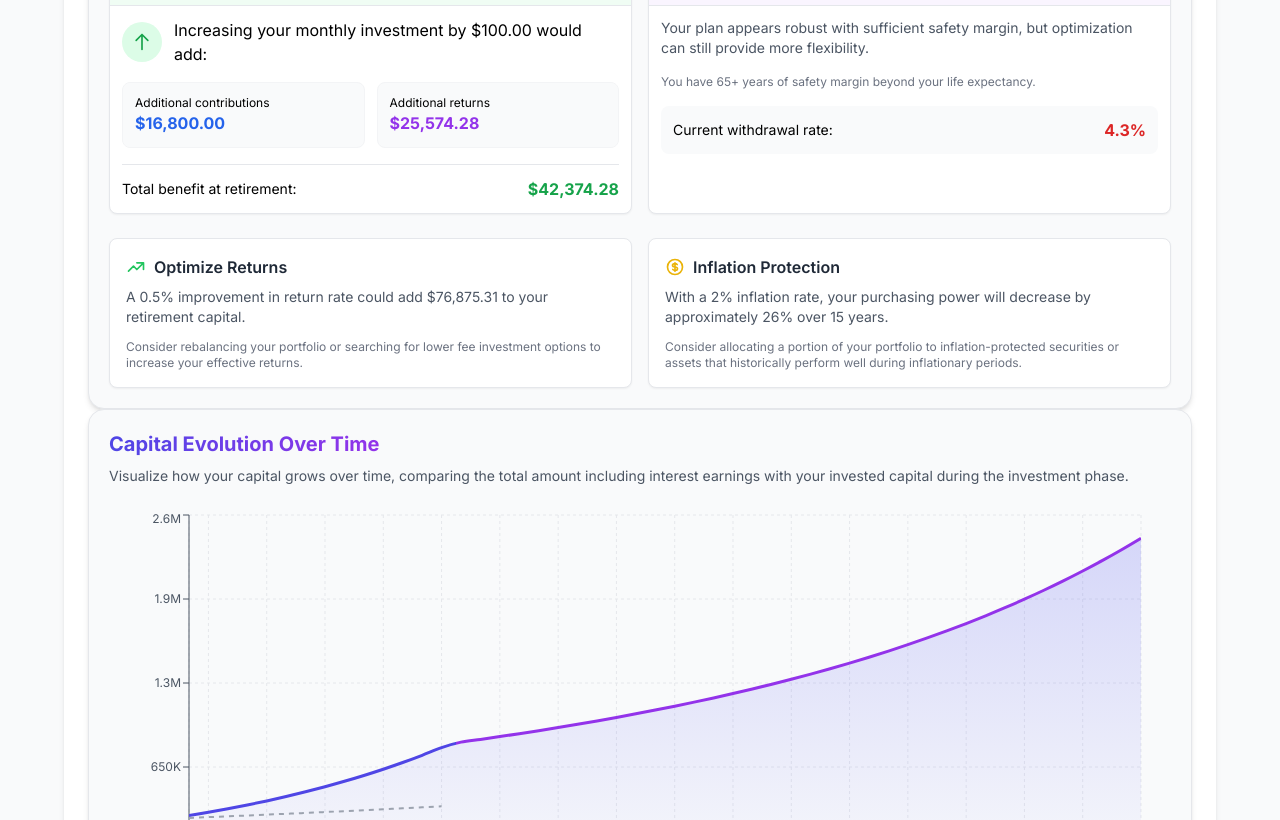
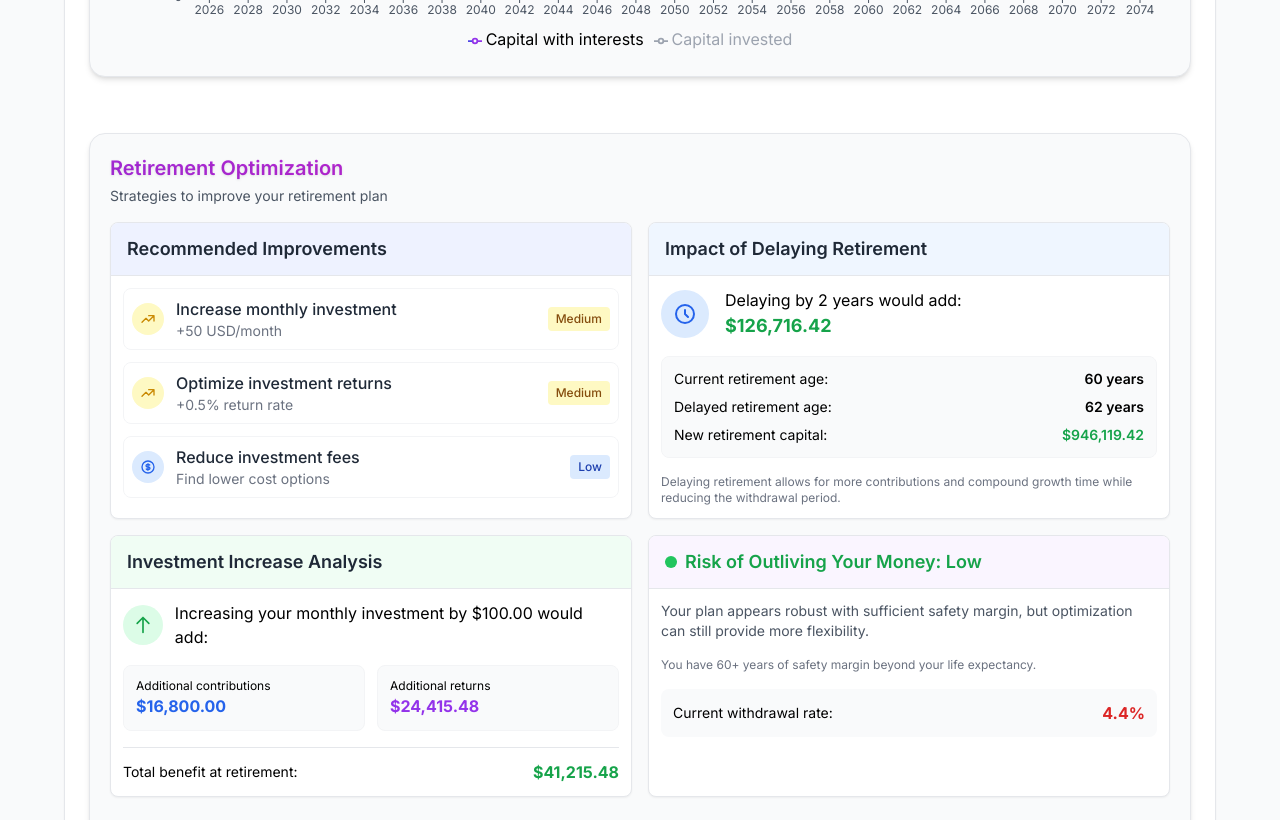
Before and after one commit to eriiiic/Retirement, a React (Create React App) app: page / in a window 1280 px wide. Shown: the part 1980-2800 px from the top of the page. Built offline with nearby package versions, Linux system fonts and the light colour scheme.

Commit message:
fix(chart): add missing props to CapitalEvolutionChart

```diff
--- a/src/components/RetirementSimulator.tsx
+++ b/src/components/RetirementSimulator.tsx
@@ -1,10 +1,10 @@
-import { useState, useEffect, useMemo, useCallback, useRef } from 'react';
+import { useState, useEffect, useMemo, useCallback } from 'react';
 import { SimulatorParams, Statistics, GraphDataPoint } from './retirement/types';
 import ParametersSection from './retirement/ParametersSection';
 import ResultsSummary from './retirement/ResultsSummary';
 import Analyses from './retirement/Analyses';
+import ScheduleDetails from './retirement/ScheduleDetails';
 import CapitalEvolutionChart from './retirement/CapitalEvolutionChart';
-import ScheduleDetails from './retirement/ScheduleDetails';
 import Footer from './common/Footer';
 import {
   calculateFutureValue,
@@ -13,8 +13,7 @@ import {
   calculateInflationAdjustedValue,
   calculateRateBasedWithdrawal
 } from '../utils/financialCalculations';
-import { generateRetirementReport } from '../utils/pdfGenerator';
-import { generateModernRetirementReport } from '../utils/modernPdfGenerator';
+import { colors, components, typography, spacing, cx } from '../styles/styleGuide';
 
 const RetirementSimulator = () => {
   // Initialize simulator parameters
@@ -36,8 +35,8 @@ const RetirementSimulator = () => {
   // State for chart data
   const [graphData, setGraphData] = useState<GraphDataPoint[]>([]);
 
-  // Create a ref for the chart component to use in PDF generation
-  const chartRef = useRef<HTMLDivElement>(null);
+  // Memoize currentYear to avoid multiple Date instantiations
+  const currentYear = useMemo(() => new Date().getFullYear(), []);
 
   // Format numbers for display based on currency
   const formatAmount = useCallback((amount: number): string => {
@@ -50,9 +49,8 @@ const RetirementSimulator = () => {
 
   // Timeline calculations
   const getBirthYear = useCallback((): number => {
-    const currentYear = new Date().getFullYear();
     return currentYear - params.currentAge;
-  }, [params.currentAge]);
+  }, [currentYear, params.currentAge]);
 
   const isRetirementInputAnAge = useCallback((): boolean => {
     const input = Number(params.retirementInput);
@@ -62,40 +60,64 @@ const RetirementSimulator = () => {
 
   const getRetirementYear = useCallback((): number => {
     if (isRetirementInputAnAge()) {
-      return new Date().getFullYear() + (Number(params.retirementInput) - params.currentAge);
+      return currentYear + (Number(params.retirementInput) - params.currentAge);
     } else {
       return Number(params.retirementInput);
     }
-  }, [isRetirementInputAnAge, params.retirementInput, params.currentAge]);
+  }, [currentYear, isRetirementInputAnAge, params.retirementInput, params.currentAge]);
+
+  // Memoize common rate calculations
+  const monthlyReturn = useMemo(() => {
+    return Math.pow(1 + params.annualReturnRate / 100, 1/12) - 1;
+  }, [params.annualReturnRate]);
+
+  const monthlyInflation = useMemo(() => {
+    return Math.pow(1 + params.inflation / 100, 1/12) - 1;
+  }, [params.inflation]);
+
+  // Utility to check capital exhaustion
+  const isCapitalExhausted = useCallback((dataPoints: GraphDataPoint[]): boolean => {
+    return dataPoints.length > 0 && dataPoints[dataPoints.length - 1].capital <= 0;
+  }, []);
+
+  // Utility to get pre-retirement investment amount
+  const getPreRetirementData = useCallback((calculatedRetirementStartYear: number): number => {
+    const preRetirementYearData = graphData.find(item => item.year === calculatedRetirementStartYear - 1);
+    return preRetirementYearData?.finalMonthlyInvestment || params.monthlyInvestment;
+  }, [graphData, params.monthlyInvestment]);
 
   // Refactor calculateSimulation into smaller functions
-  const calculateCapitalAtRetirement = (retirementStartIndex: number, annualRate: number, inflation: number): number => {
-    // Use the financial calculation utility for more accurate results
-    // For consistent results with the main simulation, we use the same method
-    // without applying any special logic
+  const calculateCapitalAtRetirement = useCallback((retirementStartIndex: number): number => {
     return calculateFutureValue(
       params.initialCapital,
-      annualRate,
+      params.annualReturnRate,
       retirementStartIndex,
       params.monthlyInvestment,
       params.compoundFrequency
     );
-  };
+  }, [
+    params.initialCapital,
+    params.annualReturnRate,
+    params.monthlyInvestment,
+    params.compoundFrequency
+  ]);
 
-  const calculateWithdrawal = (capitalAtRetirement: number, retirementDuration: number, annualRate: number, inflation: number): number => {
-    // Use the financial calculation utility for more accurate results
+  const calculateWithdrawal = useCallback((capitalAtRetirement: number, retirementDuration: number): number => {
     return calculateWithdrawalAmount(
       capitalAtRetirement,
-      annualRate,
+      params.annualReturnRate,
       retirementDuration,
-      inflation,
+      params.inflation,
       params.compoundFrequency
     );
-  };
+  }, [
+    params.annualReturnRate,
+    params.inflation,
+    params.compoundFrequency
+  ]);
 
   // Calculate simulation data
   const calculateSimulation = useCallback(() => {
-    const currentYear = new Date().getFullYear();
     const birthYear = getBirthYear();
     const calculatedRetirementStartYear = getRetirementYear();
     const targetMaxAge = params.withdrawalMode === "age" ? params.maxAge : 95;
@@ -106,15 +128,8 @@ const RetirementSimulator = () => {
 
     const data: GraphDataPoint[] = [];
 
-    // Constant rate calculations - convert annual rates to monthly or keep annual based on compoundFrequency
-    const monthlyReturn = params.compoundFrequency === 'monthly'
-      ? (Math.pow(1 + params.annualReturnRate / 100, 1/12) - 1)
-      : (params.annualReturnRate / 100) / 12; // Simple division for annual compounding
-
-    const monthlyInflation = (Math.pow(1 + params.inflation / 100, 1/12) - 1);
-
     // Calculate capital at retirement using financial utility with compound frequency
-    let capitalAtRetirement = calculateCapitalAtRetirement(retirementStartIndex, params.annualReturnRate, params.inflation);
+    let capitalAtRetirement = calculateCapitalAtRetirement(retirementStartIndex);
 
     // Main simulation
     let capital = params.initialCapital;
@@ -124,12 +139,11 @@ const RetirementSimulator = () => {
     let totalWithdrawn = 0;
     let isCapitalDepleted = false;
 
-    // Define currentMonthlyWithdrawal using financial utility with compound frequency
+    // Define currentMonthlyWithdrawal
     let currentMonthlyWithdrawal;
     if (params.withdrawalMode === "age") {
-      currentMonthlyWithdrawal = calculateWithdrawalAmount(capitalAtRetirement, params.annualReturnRate, retirementDuration, params.inflation, params.compoundFrequency);
+      currentMonthlyWithdrawal = calculateWithdrawal(capitalAtRetirement, retirementDuration);
     } else if (params.withdrawalMode === "rate" && params.withdrawalRate) {
-      // Calculate monthly withdrawal based on rate (annual rate / 12 months)
       currentMonthlyWithdrawal = calculateRateBasedWithdrawal(capitalAtRetirement, params.withdrawalRate);
     } else {
       currentMonthlyWithdrawal = params.monthlyRetirementWithdrawal;
@@ -166,10 +180,6 @@ const RetirementSimulator = () => {
       // Handle transition to retirement year
       const isTransitionYear = simulatedYear === calculatedRetirementStartYear;
 
-      // Remove the special transition year capital setting logic entirely
-      // This lets the normal simulation loop handle the transition year naturally
-      // without any artificial adjustments to capital
-
       let capitalAtStart = capital;
       let annualInvestment = 0;
       let annualWithdrawal = 0;
@@ -193,27 +203,13 @@ const RetirementSimulator = () => {
 
           // For transition year, gradually shift from investment to withdrawal
           if (isTransitionYear) {
-            // Default to mid-year (month 6) if we don't have specific birthday information
-            // This creates a smoother transition by having half the year in investment phase
-            // and half the year in retirement phase
-            const retirementMonth = 6;
-
-            if (month < retirementMonth) {
-              // Still in investment phase for these months
-              capital += currentMonthlyInvestment;
-              annualInvestment += currentMonthlyInvestment;
-              totalInvested += currentMonthlyInvestment;
-            } else {
-              // Switched to retirement phase
             // If using rate-based withdrawal, recalculate the monthly amount at the beginning of each month
             if (params.withdrawalMode === "rate" && params.withdrawalRate && month === 0) {
-                // Recalculate monthly withdrawal based on current capital
               currentMonthlyWithdrawal = calculateRateBasedWithdrawal(capital, params.withdrawalRate);
             }
             capital -= currentMonthlyWithdrawal;
             annualWithdrawal += currentMonthlyWithdrawal;
             totalWithdrawn += currentMonthlyWithdrawal;
-            }
           } else if (!inRetirementPhase) {
             // Regular investment phase
             capital += currentMonthlyInvestment;
@@ -223,7 +219,6 @@ const RetirementSimulator = () => {
             // Regular retirement phase
             // If using rate-based withdrawal, recalculate the monthly amount at the beginning of each month
             if (params.withdrawalMode === "rate" && params.withdrawalRate && month === 0) {
-              // Recalculate monthly withdrawal based on current capital
               currentMonthlyWithdrawal = calculateRateBasedWithdrawal(capital, params.withdrawalRate);
             }
             capital -= currentMonthlyWithdrawal;
@@ -248,21 +243,18 @@ const RetirementSimulator = () => {
             annualInvestment = yearlyInvestment;
             totalInvested += yearlyInvestment;
           } else if (isTransitionYear) {
-            // Transition year - half investment, half withdrawal
-            // For smooth transition, apply the exact same logic every time
-            const halfYearInvestment = currentMonthlyInvestment * 6;
-            const halfYearWithdrawal = currentMonthlyWithdrawal * 6;
-            capital += halfYearInvestment;
-            capital -= halfYearWithdrawal;
-            annualInvestment = halfYearInvestment;
-            annualWithdrawal = halfYearWithdrawal;
-            totalInvested += halfYearInvestment;
-            totalWithdrawn += halfYearWithdrawal;
+            // Transition year - now treat as full retirement year
+            if (params.withdrawalMode === "rate" && params.withdrawalRate) {
+              currentMonthlyWithdrawal = calculateRateBasedWithdrawal(capital, params.withdrawalRate);
+            }
+            const yearlyWithdrawal = currentMonthlyWithdrawal * 12;
+            capital -= yearlyWithdrawal;
+            annualInvestment = 0;
+            annualWithdrawal = yearlyWithdrawal;
+            totalWithdrawn += yearlyWithdrawal;
           } else {
             // Retirement phase - annual withdrawal
-            // If using rate-based withdrawal, recalculate the withdrawal amount annually
             if (params.withdrawalMode === "rate" && params.withdrawalRate) {
-              // Recalculate monthly withdrawal based on current capital
               currentMonthlyWithdrawal = calculateRateBasedWithdrawal(capital, params.withdrawalRate);
             }
             const yearlyWithdrawal = currentMonthlyWithdrawal * 12;
@@ -326,17 +318,17 @@ const RetirementSimulator = () => {
     params.withdrawalMode === "amount" ? params.monthlyRetirementWithdrawal : null,
     params.withdrawalMode === "age" ? params.maxAge : null,
     params.withdrawalMode === "rate" ? params.withdrawalRate : null,
-    params.retirementInput,
     params.compoundFrequency,
+    currentYear,
     getBirthYear,
     getRetirementYear,
-    isRetirementInputAnAge,
+    calculateCapitalAtRetirement,
+    calculateWithdrawal,
+    monthlyReturn
   ]);
 
   // Use memoization for simulation data
-  const calculatedData = useMemo(() => {
-    return calculateSimulation();
-  }, [calculateSimulation]);
+  const calculatedData = useMemo(() => calculateSimulation(), [calculateSimulation]);
 
   // Update graph data when calculation changes
   useEffect(() => {
@@ -345,7 +337,6 @@ const RetirementSimulator = () => {
 
   // Calculate inflation-adjusted investment
   const calculateInflationAdjustedInvestment = useCallback((years: number): number => {
-    // Use the financial calculation utility for more accurate results
     return calculateInflationAdjustedValue(
       params.monthlyInvestment,
       params.inflation,
@@ -355,7 +346,6 @@ const RetirementSimulator = () => {
 
   // Calculate inflation-adjusted capital
   const calculateInflationAdjustedCapital = useCallback((capital: number, years: number): number => {
-    // Use the financial calculation utility for more accurate results
     return calculateInflationAdjustedValue(
       capital,
       params.inflation,
@@ -372,20 +362,20 @@ const RetirementSimulator = () => {
     const retirementDuration = lifeExpectancy - retirementStartAge;
 
     const finalCapital = graphData.length > 0 ? graphData[graphData.length - 1].capital : 0;
-    const isCapitalExhausted = graphData.length > 0 && graphData[graphData.length - 1].capital <= 0;
+    const capitalExhausted = isCapitalExhausted(graphData);
 
     // Find the first year when capital reaches zero (if it does)
-    const firstExhaustionPoint = isCapitalExhausted
+    const firstExhaustionPoint = capitalExhausted
       ? graphData.find(point => point.capital <= 0)
       : null;
-    const exhaustionYear = isCapitalExhausted && firstExhaustionPoint
+    const exhaustionYear = capitalExhausted && firstExhaustionPoint
       ? firstExhaustionPoint.year
       : "Not exhausted";
-    const exhaustionAge = isCapitalExhausted && firstExhaustionPoint
+    const exhaustionAge = capitalExhausted && firstExhaustionPoint
       ? firstExhaustionPoint.age
       : retirementStartAge;
 
-    const totalInvestedAmount = params.initialCapital + (params.monthlyInvestment * 12 * (calculatedRetirementStartYear - new Date().getFullYear()));
+    const totalInvestedAmount = params.initialCapital + (params.monthlyInvestment * 12 * (calculatedRetirementStartYear - currentYear));
 
     const capitalAtRetirementIndex = graphData.findIndex(item => item.year >= calculatedRetirementStartYear);
     const capitalAtRetirement = capitalAtRetirementIndex !== -1
@@ -396,7 +386,7 @@ const RetirementSimulator = () => {
     const calculateNeededCapital = () => {
       let effectiveRetirementDuration = retirementDuration;
 
-      if (params.withdrawalMode === "amount" && isCapitalExhausted) {
+      if (params.withdrawalMode === "amount" && capitalExhausted) {
         const retirementYearIndex = graphData.findIndex(item => item.retirement === "Yes");
         const exhaustionIndex = graphData.length - 1;
 
@@ -405,7 +395,6 @@ const RetirementSimulator = () => {
         }
       }
 
-      // Use the financial calculation utility for more accurate results
       return calculateCapitalNeeded(
         params.monthlyRetirementWithdrawal,
         params.annualReturnRate,
@@ -417,13 +406,12 @@ const RetirementSimulator = () => {
 
     const totalNeededCapital = calculateNeededCapital();
 
-    const retirementTimespan = calculatedRetirementStartYear - new Date().getFullYear();
+    const retirementTimespan = calculatedRetirementStartYear - currentYear;
     const inflationAdjustedInvestment = calculateInflationAdjustedInvestment(retirementTimespan);
 
     let inflationAdjustedCapital = 0;
     if (graphData.length > 0 && finalCapital > 0) {
       const finalYear = graphData[graphData.length - 1].year;
-      const currentYear = new Date().getFullYear();
       const years = finalYear - currentYear;
       inflationAdjustedCapital = calculateInflationAdjustedCapital(finalCapital, years);
     }
@@ -432,12 +420,7 @@ const RetirementSimulator = () => {
     const haveBarHeight = maxBarValue > 0 ? (capitalAtRetirement / maxBarValue) * 100 : 0;
     const needBarHeight = maxBarValue > 0 ? (totalNeededCapital / maxBarValue) * 100 : 0;
 
-    const getPreRetirementData = () => {
-      const preRetirementYearData = graphData.find(item => item.year === calculatedRetirementStartYear - 1);
-      return preRetirementYearData?.finalMonthlyInvestment || params.monthlyInvestment;
-    };
-
-    const finalMonthlyInvestment = graphData.length > 0 ? getPreRetirementData() : params.monthlyInvestment;
+    const finalMonthlyInvestment = graphData.length > 0 ? getPreRetirementData(calculatedRetirementStartYear) : params.monthlyInvestment;
     const finalMonthlyWithdrawalValue = graphData.length > 0
       ? graphData[graphData.length - 1].finalMonthlyWithdrawal
       : params.monthlyRetirementWithdrawal;
@@ -447,7 +430,7 @@ const RetirementSimulator = () => {
       calculatedRetirementStartYear,
       retirementStartAge,
       finalCapital,
-      isCapitalExhausted,
+      isCapitalExhausted: capitalExhausted,
       exhaustionYear,
       exhaustionAge,
       totalInvestedAmount,
@@ -474,10 +457,14 @@ const RetirementSimulator = () => {
     params.withdrawalMode === "rate" ? params.withdrawalRate : null,
     params.maxAge,
     params.annualReturnRate,
+    params.compoundFrequency,
+    currentYear,
     getBirthYear,
     getRetirementYear,
     calculateInflationAdjustedInvestment,
-    calculateInflationAdjustedCapital
+    calculateInflationAdjustedCapital,
+    isCapitalExhausted,
+    getPreRetirementData
   ]);
 
   // Handle parameter changes
@@ -485,9 +472,8 @@ const RetirementSimulator = () => {
     setParams(prev => ({ ...prev, [key]: value }));
   };
 
-  // Define necessary variables for useEffect
+  // Update withdrawal amount when in age/rate mode or when relevant parameters change
   useEffect(() => {
-    const currentYear = new Date().getFullYear();
     const birthYear = getBirthYear();
     const calculatedRetirementStartYear = getRetirementYear();
     const targetMaxAge = params.withdrawalMode === "age" ? params.maxAge : 95;
@@ -541,160 +527,78 @@ const RetirementSimulator = () => {
         setParams(prev => ({ ...prev, monthlyRetirementWithdrawal: Math.round(calculatedWithdrawal) }));
       }
     }
-  }, [params.withdrawalMode, params.maxAge, params.annualReturnRate,
-      params.inflation, params.currentAge, params.retirementInput, params.initialCapital,
-      params.monthlyInvestment, params.withdrawalRate, getBirthYear, getRetirementYear, params.compoundFrequency]);
-
-  // Memoize monthly rate calculations
-  const monthlyReturn = useMemo(() => {
-    return Math.pow(1 + params.annualReturnRate / 100, 1/12) - 1;
-  }, [params.annualReturnRate]);
-
-  const monthlyInflation = useMemo(() => {
-    return Math.pow(1 + params.inflation / 100, 1/12) - 1;
-  }, [params.inflation]);
-
-  // Memoize the simulation data to prevent unnecessary recalculations
-  const simulationData = useMemo(() => {
-    // Simulation logic here
-    const data: GraphDataPoint[] = [];
-    let capital = params.initialCapital;
-    let totalInvested = params.initialCapital;
-    let totalWithdrawn = 0;
-    let currentMonthlyInvestment = params.monthlyInvestment;
-    let currentMonthlyWithdrawal = params.monthlyRetirementWithdrawal;
-
-    // Calculate required variables for statistics
-    const birthYear = new Date().getFullYear() - params.currentAge;
-    const retirementStartAge = typeof params.retirementInput === 'string' &&
-      parseInt(params.retirementInput) <= 120 ?
-      parseInt(params.retirementInput) : params.currentAge + 20;
-    const calculatedRetirementStartYear = birthYear + retirementStartAge;
-
-    // Calculate capital at retirement
-    const capitalAtRetirement = calculateCapitalAtRetirement(
-      retirementStartAge - params.currentAge,
-      params.annualReturnRate,
-      params.inflation
-    );
-
-    // Calculate needed capital and retirement duration
-    const targetMaxAge = params.maxAge;
-    const retirementDuration = targetMaxAge - retirementStartAge;
-    const totalNeededCapital = calculateCapitalNeeded(
-      params.monthlyRetirementWithdrawal,
-      params.annualReturnRate,
-      retirementDuration,
-      params.inflation,
-      params.compoundFrequency
-    );
-
-    // Bar chart values
-    const maxBarValue = Math.max(capitalAtRetirement, totalNeededCapital) * 1.1;
-    const haveBarHeight = (capitalAtRetirement / maxBarValue) * 100;
-    const needBarHeight = (totalNeededCapital / maxBarValue) * 100;
-
-    // Find capital exhaustion point (if applicable)
-    let exhaustionYear = null;
-    let exhaustionAge = null;
-    for (const point of data) {
-      if (point.capital <= 0 && point.retirement === "Yes") {
-        exhaustionYear = point.year;
-        exhaustionAge = point.age;
-        break;
-      }
-    }
-
-    // Rest of your simulation logic...
-
-    return {
-      data,
-      statistics: {
-        birthYear,
-        calculatedRetirementStartYear,
-        retirementStartAge,
-        finalCapital: capital,
-        isCapitalExhausted: capital <= 0,
-        exhaustionYear: exhaustionYear || 'Not exhausted',
-        exhaustionAge: exhaustionAge || targetMaxAge,
-        totalInvestedAmount: totalInvested,
-        lifeExpectancy: targetMaxAge,
-        retirementDuration: targetMaxAge - retirementStartAge,
-        capitalAtRetirement,
-        totalNeededCapital,
-        inflationAdjustedInvestment: Math.round(currentMonthlyInvestment),
-        inflationAdjustedCapital: Math.round(capital),
-        maxBarValue,
-        haveBarHeight,
-        needBarHeight,
-        finalMonthlyInvestment: Math.round(currentMonthlyInvestment),
-        finalMonthlyWithdrawalValue: Math.round(currentMonthlyWithdrawal),
-        effectiveRetirementDuration: retirementDuration
-      }
-    };
   }, [
-    params.initialCapital,
-    params.monthlyInvestment,
-    params.monthlyRetirementWithdrawal,
+    params.withdrawalMode,
+    params.maxAge,
     params.annualReturnRate,
     params.inflation,
     params.currentAge,
     params.retirementInput,
-    params.maxAge,
+    params.initialCapital,
+    params.monthlyInvestment,
+    params.withdrawalRate,
     params.compoundFrequency,
-    params.withdrawalMode,
-    params.withdrawalRate,
-    monthlyReturn,
-    monthlyInflation
+    params.monthlyRetirementWithdrawal,
+    currentYear,
+    getBirthYear,
+    getRetirementYear
   ]);
 
   return (
-    <div className="p-3 sm:p-6 max-w-6xl mx-auto bg-white rounded-lg shadow-md">
-      <div className="mb-6 sm:mb-8 text-center">
-        <div className="inline-block mb-4 px-4 py-2 bg-gray-100/70 rounded-lg shadow-sm">
-          <h1 className="text-2xl sm:text-3xl md:text-4xl font-bold text-gradient">
+    <div className={cx(components.container.card, "p-3 sm:p-6 max-w-6xl mx-auto mt-0")}>
+      <div className={cx("mb-6 sm:mb-8 text-center mt-0")}>
+        <div className={cx("inline-block mb-4 px-4 py-2 bg-gray-100/70 rounded-lg shadow-sm mt-0")}>
+          <h1 className={cx(typography.size["3xl"], typography.weight.bold, "text-gradient mt-0")}>
             AI-Powered Retirement & Investment Calculator
           </h1>
         </div>
-        <p className="text-gray-800 text-sm sm:text-base max-w-2xl mx-auto font-medium">
+        <p className={cx(typography.size.sm, "text-gray-800 max-w-2xl mx-auto mt-0", typography.weight.medium)}>
           Leverage advanced AI algorithms to plan your financial future with precision. Calculate how compound interest grows your investments with intelligent projections.
         </p>
       </div>
 
+      <section className={cx("pt-0 pb-3 sm:pb-6 max-w-6xl mx-auto mb-0 mt-0")}>
         <ParametersSection
           params={params}
           statistics={statistics}
           formatAmount={formatAmount}
           onParamChange={handleParamChange}
-        chartRef={chartRef}
           graphData={graphData}
         />
+      </section>
 
+      <section className={cx("pt-0 pb-3 sm:pb-6 max-w-6xl mx-auto mb-0 mt-0")}>
         <ResultsSummary
           statistics={statistics}
           params={params}
           formatAmount={formatAmount}
         />
+      </section>
 
+      <section className={cx("pt-0 pb-3 sm:pb-6 max-w-6xl mx-auto mb-0 mt-0")}>
+        <CapitalEvolutionChart
+          graphData={graphData}
+          formatAmount={formatAmount}
+          statistics={statistics}
+          currency={params.currency}
+          currentAge={params.currentAge}
+        />
+      </section>
+
+      <section className={cx("pt-0 pb-3 sm:pb-6 max-w-6xl mx-auto mb-0 mt-0")}>
         <Analyses
           statistics={statistics}
           params={params}
           formatAmount={formatAmount}
         />
+      </section>
 
-      <div ref={chartRef}>
-        <CapitalEvolutionChart
-          graphData={graphData}
-          formatAmount={formatAmount}
-          currency={params.currency}
-          currentAge={params.currentAge}
-        />
-      </div>
-
+      <section className={cx("pt-0 pb-3 sm:pb-6 max-w-6xl mx-auto mb-0 mt-0")}>
         <ScheduleDetails
           graphData={graphData}
           formatAmount={formatAmount}
         />
+      </section>
 
       <Footer />
     </div>
```
Also changed, not shown: src/components/retirement/CapitalEvolutionChart.tsx (+6 -2 lines). Lines whose indentation alone changed are shown as unchanged.
